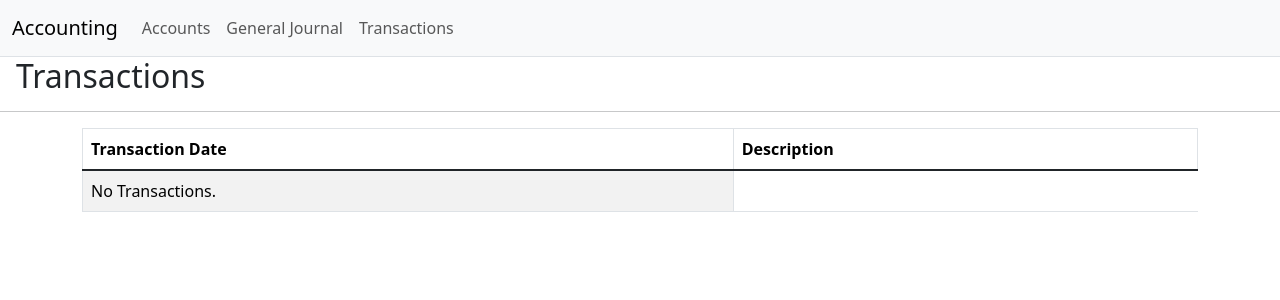
After one commit to scedastic/accounting, a Django app: page /transactions in a window 1280 px wide. The commit adds this page. Shown: the top 300 px of the page. Run offline with Django 5.2, Linux system fonts and the light colour scheme; the visitor is signed in with stand-in values (Sample User, id 1); data that the repository does not hold is empty; some libraries are stand-ins or nearby versions.

Commit message:
build out transactions

```diff
--- a/ledger/urls.py
+++ b/ledger/urls.py
@@ -4,5 +4,7 @@ from . import views
 urlpatterns = [
     path('', views.ChartOfAccountsView.as_view(), name='accounts'),
     path('journal', views.JournalEntriesView.as_view(), name='journal'),
+    path('transactions', views.TransactionsView.as_view(), name='transactions'),
+    path('transaction/<slug:slug>/', views.TransactionDetailView.as_view(), name='transaction-detail'),
     path('transaction/create', views.create_transaction, name='create-transaction'),
 ]
--- a/ledger/views.py
+++ b/ledger/views.py
@@ -1,11 +1,21 @@
 from django.shortcuts import render
 from django.contrib.auth.mixins import LoginRequiredMixin
-from django.views.generic import ListView
-from .models import Account, JournalEntry
+from django.views.generic import DetailView, ListView
+from .models import Account, JournalEntry, Transaction
 
 class ChartOfAccountsView(LoginRequiredMixin, ListView):
     model = Account
     template_name = 'ledger/account_list.html'
+
+class TransactionsView(LoginRequiredMixin, ListView):
+    model = Transaction
+
+
+class TransactionDetailView(LoginRequiredMixin, DetailView):
+    model = Transaction
+
+    def get_context_data(self, **kwargs):
+        return super().get_context_data(**kwargs)
 
 
 class JournalEntriesView(LoginRequiredMixin, ListView):
--- a/templates/base.html
+++ b/templates/base.html
@@ -27,6 +27,10 @@
 	{% endblock css %}
 </head>
 <body>
+    {% block navbar %}
+    {% include 'navbar.html' %}
+    {% endblock navbar %}
+
     {% block page_heading %}
     {% endblock %}
     <hr/>
--- a/templates/ledger/account_list.html
+++ b/templates/ledger/account_list.html
@@ -24,7 +24,7 @@
                 <tr>
                     <td>{{ account.account_number }}</td>
                     <td>{{ account.description }}</td>
-                    <td>{{ account.account_type }}</td>
+                    <td>{{ account.get_account_type_display }}</td>
                     <td class="text-end">$ {{ account.balance }}</td>
                 </tr>
             {% empty %}
--- /dev/null
+++ b/templates/ledger/transaction_list.html
@@ -0,0 +1,32 @@
+{% extends 'base.html' %}
+
+{% block title %}
+Transactions
+{% endblock title %}
+
+{% block page_heading %}
+<div class="px-3 h2">Transactions</div>
+{% endblock %}
+
+{% block content %}
+
+    <table class="table table-striped table-hover table-bordered">
+        <thead>
+            <tr>
+                <th scope="col">Transaction Date</th>
+                <th scope="col">Description </th>
+            </tr>
+        </thead>
+        <tbody class="table-group-divider">
+            {% for transaction in object_list %}
+                <tr>
+                    <td>{{ transaction.transaction_date }}</td>
+                    <td><a href="{% url 'transaction-detail' transaction.slug %}">{{ transaction.description }}</a></td>
+                </tr>
+            {% empty %}
+                <tr><td>No Transactions.</td></tr>
+            {% endfor %}
+        </tbody>
+
+    </table>
+{% endblock content %}
--- /dev/null
+++ b/templates/navbar.html
@@ -0,0 +1,15 @@
+<nav class="navbar navbar-expand-lg navbar-light bg-light border-bottom">
+    <div class="container-fluid">
+      <a class="navbar-brand" href="#">Accounting</a>
+      <button class="navbar-toggler" type="button" data-bs-toggle="collapse" data-bs-target="#navbarNavAltMarkup" aria-controls="navbarNavAltMarkup" aria-expanded="false" aria-label="Toggle navigation">
+        <span class="navbar-toggler-icon"></span>
+      </button>
+      <div class="collapse navbar-collapse" id="navbarNavAltMarkup">
+        <div class="navbar-nav">
+          <a class="nav-link" href="{% url 'accounts' %}">Accounts</a>
+          <a class="nav-link" href="{% url 'journal' %}">General Journal</a>
+          <a class="nav-link" href="{% url 'transactions' %}">Transactions</a>
+        </div>
+      </div>
+    </div>
+</nav>
```
Also changed, not shown: TODO.md (added, +6 -0 lines), ledger/admin.py (+13 -9 lines), ledger/models.py (+34 -3 lines), templates/ledger/journal_entry_list.html (+16 -2 lines), templates/ledger/transaction_detail.html (added, +12 -0 lines), 1 other file.
